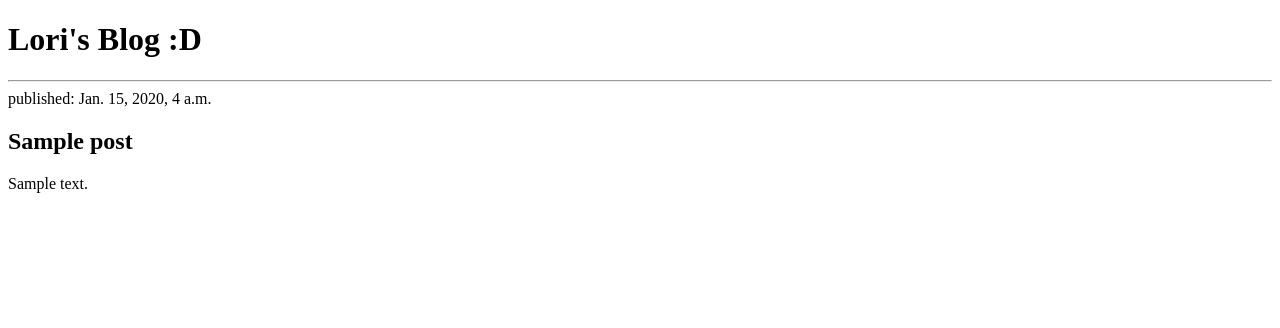
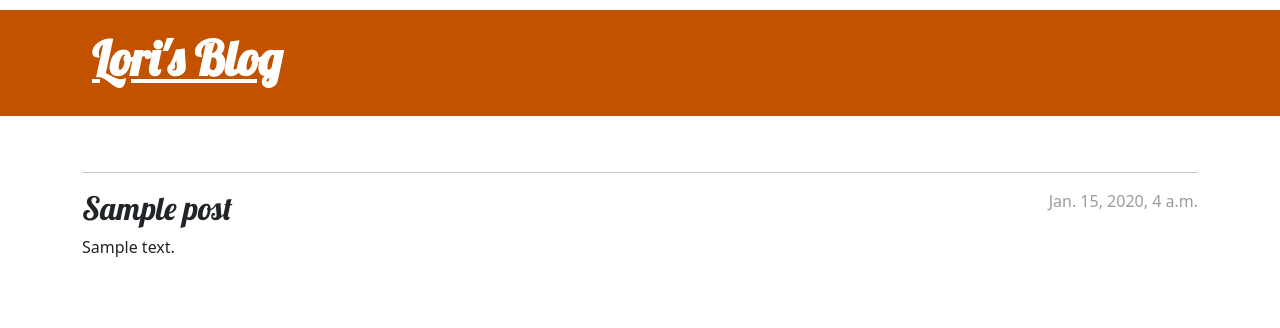
Before and after one commit to loritheladybug7-Ivy/my-first-blog, a Django app: page / in a window 1280 px wide. Shown: the top 328 px of the page. Run offline with Django 3.2, Linux system fonts and the light colour scheme; tables that the repository leaves empty hold one stand-in row (values such as "Sample post").

Commit message:
More CSS tweaks

```diff
--- /dev/null
+++ b/blog/static/css/blog.css
@@ -0,0 +1,67 @@
+.page-header {
+    background-color: #C25100;
+    margin-top: 10px;
+    margin-bottom: 40px;
+    padding: 20px 20px 20px 40px;
+}
+
+.page-header h1,
+.page-header h1 a,
+.page-header h1 a:visited,
+.page-header h1 a:active {
+    color: #ffffff;
+    font-size: 36pt;
+    text-decoration: underline;
+}
+
+h1, h2, h3, h4 {
+    font-family: 'Lobster', cursive;
+}
+
+.date {
+    color: #828282cc;
+}
+
+.save {
+    float: right;
+}
+
+.post-form textarea,
+.post-form input {
+    width: 100%;
+}
+
+.top-menu,
+.top-menu:hover,
+.top-menu:visited {
+    color: #ffffff;
+    float: right;
+    font-size: 26pt;
+    margin-right: 20px;
+}
+
+.post {
+    margin-bottom: 70px;
+}
+
+.post h2 a,
+.post h2 a:visited {
+    color: #000000;
+}
+
+.post > .date,
+.post > .actions {
+    float: right;
+}
+
+.btn-secondary,
+.btn-secondary:visited {
+    color: #C25100;
+    background: none;
+    border-color: #C25100;
+}
+
+.btn-secondary:hover {
+    color: #FFFFFF;
+    background-color: #C25100;
+}
--- a/blog/templates/blog/post_list.html
+++ b/blog/templates/blog/post_list.html
@@ -1,21 +1,34 @@
 <!DOCTYPE html>
+{% load static %}
 <html>
     <head>
-        <meta charset="UTF-8">
-        <title>Lori's Blog :D</title>
+        <title>Lori's Blog</title>
+        <link rel="stylesheet" href="https://cdn.jsdelivr.net/npm/bootstrap@5.1.3/dist/css/bootstrap.min.css" integrity="sha384-1BmE4kWBq78iYhFldvKuhfTAU6auU8tT94WrHftjDbrCEXSU1oBoqyl2QvZ6jIW3" crossorigin="anonymous">
+        <link rel="stylesheet" href="https://fonts.googleapis.com/css?family=Lobster&subset=latin,latin-ext">
+        <link rel="stylesheet" href="{% static 'css/blog.css' %}">
     </head>
     <body>
-        <header>
-            <h1><strong>Lori's Blog :D</strong></h1>
+        <header class="page-header">
+            <div class="container">
+                <h1><strong>Lori's Blog</strong></h1>
+           </div>
         </header>
 
-        {% for post in posts %}
-            <article>
-                <hr>
-                <time>published: {{ post.published_date }}</time>
-                <h2><strong>{{ post.title }}</strong></h2>
-                <p>{{ post.text|linebreaksbr }}</p>
-            </article>
-        {% endfor %}
+        <main class="container">
+            <div class="row">
+                <div class="col">
+                    {% for post in posts %}
+                    <hr>
+                        <article class="post">
+                            <time class="date">
+                                {{ post.published_date }}
+                            </time>
+                            <h2>{{ post.title }}</h2>
+                            <p>{{ post.text|linebreaksbr }}</p>
+                        </article>
+                    {% endfor %}
+                </div>
+            </div>
+        </main>
     </body>
 </html>
```
